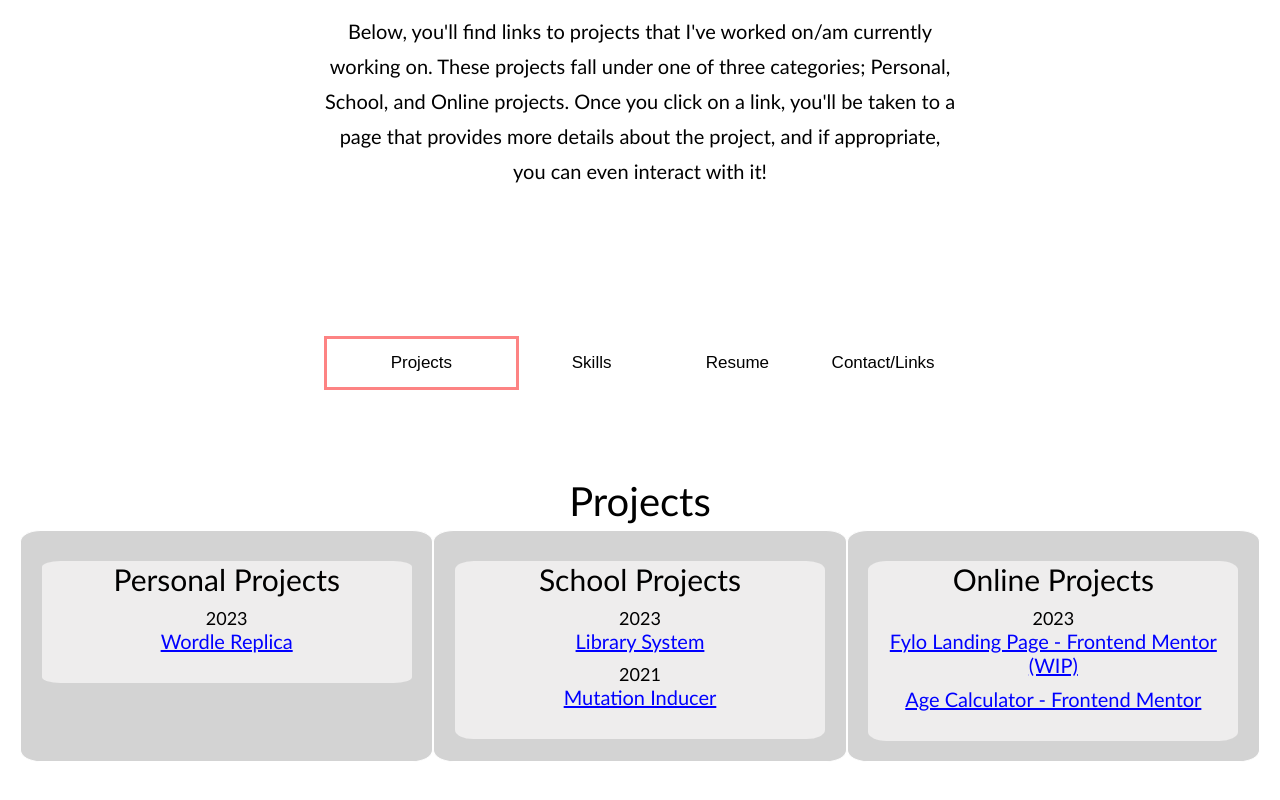
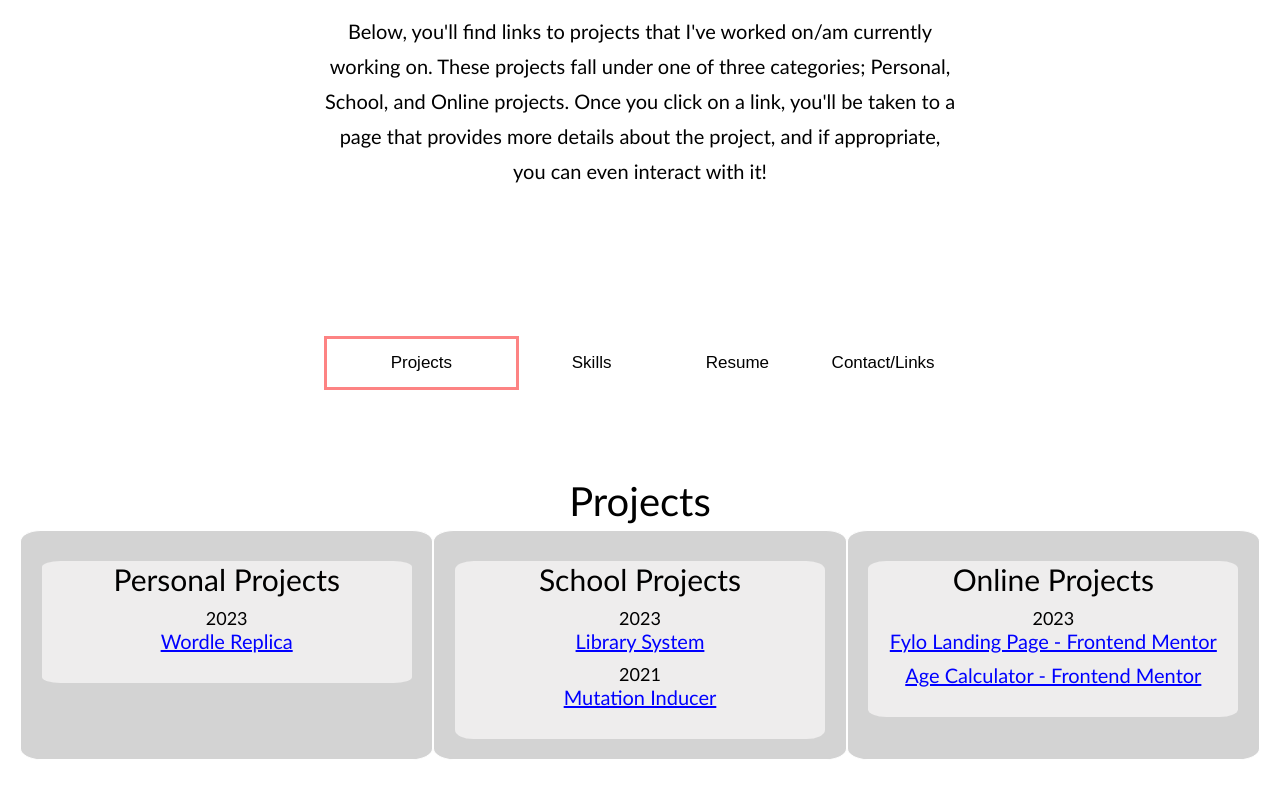
Before and after one commit to jvlazar/jvlazar.github.io, a plain HTML site: page index.html in a window 1280 px wide. Shown: the part 1044-1844 px from the top of the page. Drawn offline with Linux system fonts and the light colour scheme.

Commit message:
update status for Fylo project

```diff
--- a/index.html
+++ b/index.html
@@ -1,11 +1,13 @@
 <!DOCTYPE html>
 <html lang="en">
+
 <head>
     <meta charset="UTF-8">
     <meta http-equiv="X-UA-Compatible" content="IE=edge">
     <meta name="viewport" content="width=device-width, initial-scale=1.0">
     <title>jvlazar | Home</title>
-    <link rel="stylesheet" href="CSS/index.css"></style>
+    <link rel="stylesheet" href="CSS/index.css">
+    </style>
     <script src="JS/index.js"> </script>
 </head>
 
@@ -36,8 +38,10 @@
     <section class="description">
         <p class="about">About Me</p>
 
-        <p class="text">Hi there, welcome to my site! I'm currently in the process of developing my programming skills to
-        eventually work in the tech field as a programmer, and this site serves as my portfolio. I realized at the end
+        <p class="text">Hi there, welcome to my site! I'm currently in the process of developing my programming skills
+            to
+            eventually work in the tech field as a programmer, and this site serves as my portfolio. I realized at the
+            end
             of my schooling that I didn't have enough projects to showcase to people, and decided to change that by
             creating this website to house all the projects I worked on, and to encourage me to work on projects
             to build up my portfolio.
@@ -93,7 +97,7 @@
                 <div class="inner">
                     <p>Online Projects</p>
                     <p class="date"> 2023 </p>
-                        <a href="/HTML/fylo.html"> Fylo Landing Page - Frontend Mentor (WIP)</a>
+                    <a href="/HTML/fylo.html"> Fylo Landing Page - Frontend Mentor</a>
                     <a href="/HTML/agecalculator.html"> Age Calculator - Frontend Mentor</a>
                 </div>
             </div>
```
Lines whose indentation alone changed are shown as unchanged.
